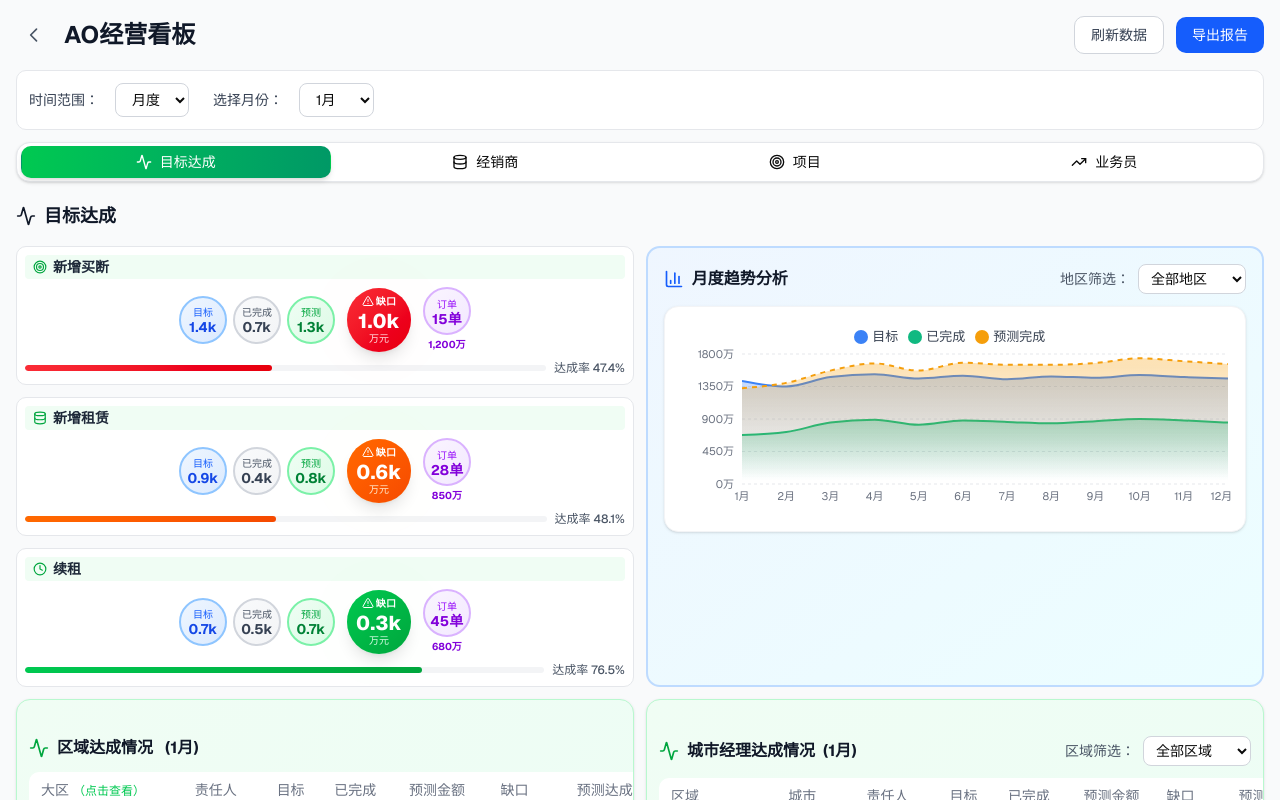
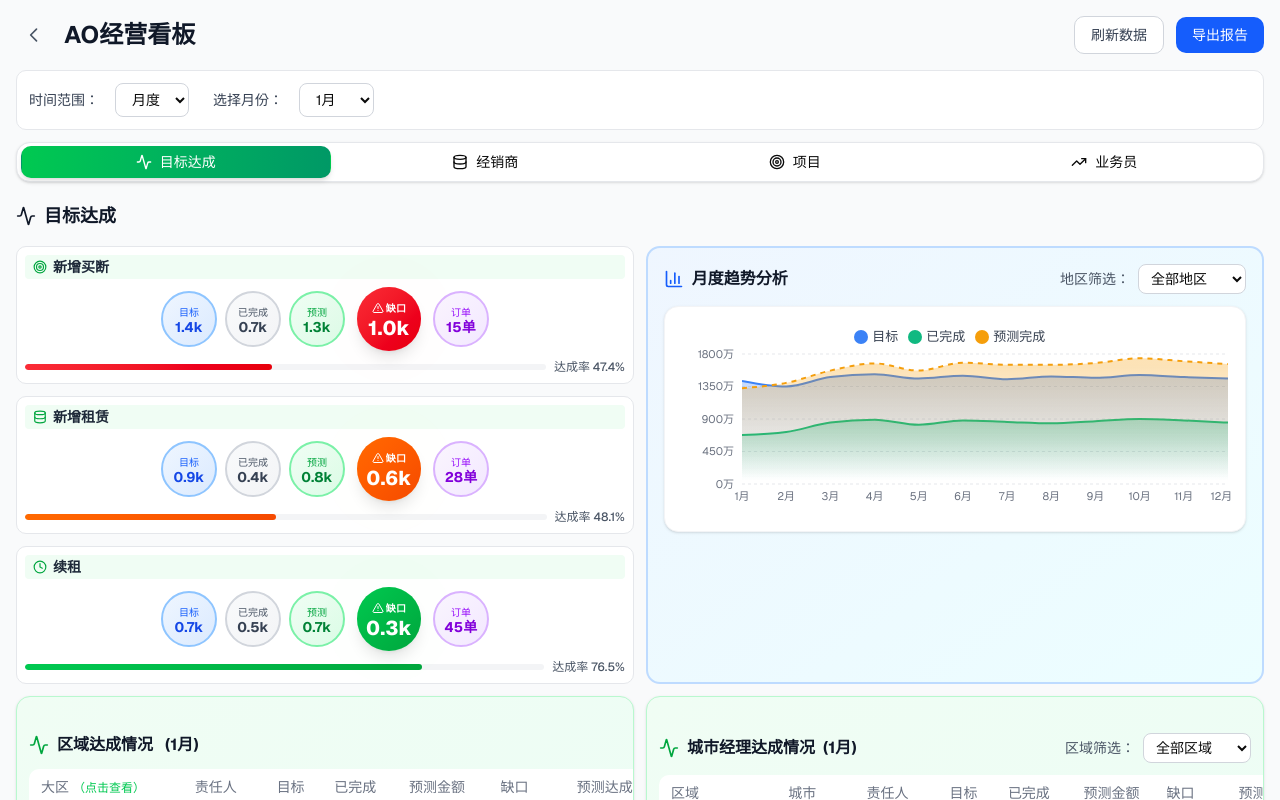
Before and after one commit to navylee1990/coze_jsc, a Next.js app: page /sales in a window 1280 px wide. Shown: the top 800 px of the page. Built offline with nearby package versions, Linux system fonts and the light colour scheme.

Commit message:
refactor: 增大辅助圆环尺寸，简化数值显示

```diff
--- a/src/app/sales/page.tsx
+++ b/src/app/sales/page.tsx
@@ -790,10 +790,10 @@ export default function SalesDashboard() {
               {/* 紧凑圆环布局 - 横向排列 */}
               <div className="flex items-center justify-center gap-2">
                 {/* 左侧小指标组 */}
-                <div className="flex gap-1.5">
+                <div className="flex gap-2">
                   {/* 目标 */}
                   <div className="flex flex-col items-center">
-                    <div className="w-12 h-12 rounded-full bg-gradient-to-br from-blue-50 to-blue-100 border-2 border-blue-300 flex flex-col items-center justify-center">
+                    <div className="w-14 h-14 rounded-full bg-gradient-to-br from-blue-50 to-blue-100 border-2 border-blue-300 flex flex-col items-center justify-center">
                       <div className="text-[10px] text-blue-600 font-medium">目标</div>
                       <div className="text-sm font-bold text-blue-700 leading-none">{(currentRangeData.target / 1000).toFixed(1)}k</div>
                     </div>
@@ -801,7 +801,7 @@ export default function SalesDashboard() {
 
                   {/* 已完成 */}
                   <div className="flex flex-col items-center">
-                    <div className="w-12 h-12 rounded-full bg-gradient-to-br from-gray-50 to-gray-100 border-2 border-gray-300 flex flex-col items-center justify-center">
+                    <div className="w-14 h-14 rounded-full bg-gradient-to-br from-gray-50 to-gray-100 border-2 border-gray-300 flex flex-col items-center justify-center">
                       <div className="text-[10px] text-gray-600 font-medium">已完成</div>
                       <div className="text-sm font-bold text-gray-700 leading-none">{(currentRangeData.completed / 1000).toFixed(1)}k</div>
                     </div>
@@ -809,7 +809,7 @@ export default function SalesDashboard() {
 
                   {/* 预测完成 */}
                   <div className="flex flex-col items-center">
-                    <div className="w-12 h-12 rounded-full bg-gradient-to-br from-green-50 to-green-100 border-2 border-green-300 flex flex-col items-center justify-center">
+                    <div className="w-14 h-14 rounded-full bg-gradient-to-br from-green-50 to-green-100 border-2 border-green-300 flex flex-col items-center justify-center">
                       <div className="text-[10px] text-green-600 font-medium">预测</div>
                       <div className="text-sm font-bold text-green-700 leading-none">{(currentRangeData.predicted / 1000).toFixed(1)}k</div>
                     </div>
@@ -829,7 +829,6 @@ export default function SalesDashboard() {
                       <span className="text-[10px] font-bold text-white uppercase tracking-wide">缺口</span>
                     </div>
                     <div className="text-xl font-extrabold text-white leading-none">{(currentRangeData.gap / 100).toFixed(1)}k</div>
-                    <div className="text-[10px] text-red-100 font-medium">万元</div>
                   </div>
                   {/* 动画光晕 */}
                   <div className="absolute inset-0 rounded-full bg-red-400 animate-ping opacity-20"></div>
@@ -837,11 +836,10 @@ export default function SalesDashboard() {
 
                 {/* 右侧：在手订单 */}
                 <div className="flex flex-col items-center">
-                  <div className="w-12 h-12 rounded-full bg-gradient-to-br from-purple-50 to-purple-100 border-2 border-purple-300 flex flex-col items-center justify-center">
+                  <div className="w-14 h-14 rounded-full bg-gradient-to-br from-purple-50 to-purple-100 border-2 border-purple-300 flex flex-col items-center justify-center">
                     <div className="text-[10px] text-purple-600 font-medium">订单</div>
                     <div className="text-sm font-bold text-purple-700 leading-none">15单</div>
                   </div>
-                  <div className="text-[10px] text-purple-700 font-bold mt-0.5">1,200万</div>
                 </div>
               </div>
 
@@ -873,10 +871,10 @@ export default function SalesDashboard() {
               {/* 紧凑圆环布局 - 横向排列 */}
               <div className="flex items-center justify-center gap-2">
                 {/* 左侧小指标组 */}
-                <div className="flex gap-1.5">
+                <div className="flex gap-2">
                   {/* 目标 */}
                   <div className="flex flex-col items-center">
-                    <div className="w-12 h-12 rounded-full bg-gradient-to-br from-blue-50 to-blue-100 border-2 border-blue-300 flex flex-col items-center justify-center">
+                    <div className="w-14 h-14 rounded-full bg-gradient-to-br from-blue-50 to-blue-100 border-2 border-blue-300 flex flex-col items-center justify-center">
                       <div className="text-[10px] text-blue-600 font-medium">目标</div>
                       <div className="text-sm font-bold text-blue-700 leading-none">{(leaseTimeRangeData[timeRange as keyof typeof leaseTimeRangeData].target / 1000).toFixed(1)}k</div>
                     </div>
@@ -884,7 +882,7 @@ export default function SalesDashboard() {
 
                   {/* 已完成 */}
                   <div className="flex flex-col items-center">
-                    <div className="w-12 h-12 rounded-full bg-gradient-to-br from-gray-50 to-gray-100 border-2 border-gray-300 flex flex-col items-center justify-center">
+                    <div className="w-14 h-14 rounded-full bg-gradient-to-br from-gray-50 to-gray-100 border-2 border-gray-300 flex flex-col items-center justify-center">
                       <div className="text-[10px] text-gray-600 font-medium">已完成</div>
                       <div className="text-sm font-bold text-gray-700 leading-none">{(leaseTimeRangeData[timeRange as keyof typeof leaseTimeRangeData].completed / 1000).toFixed(1)}k</div>
                     </div>
@@ -892,7 +890,7 @@ export default function SalesDashboard() {
 
                   {/* 预测完成 */}
                   <div className="flex flex-col items-center">
-                    <div className="w-12 h-12 rounded-full bg-gradient-to-br from-green-50 to-green-100 border-2 border-green-300 flex flex-col items-center justify-center">
+                    <div className="w-14 h-14 rounded-full bg-gradient-to-br from-green-50 to-green-100 border-2 border-green-300 flex flex-col items-center justify-center">
                       <div className="text-[10px] text-green-600 font-medium">预测</div>
                       <div className="text-sm font-bold text-green-700 leading-none">{(leaseTimeRangeData[timeRange as keyof typeof leaseTimeRangeData].predicted / 1000).toFixed(1)}k</div>
                     </div>
@@ -912,7 +910,6 @@ export default function SalesDashboard() {
                       <span className="text-[10px] font-bold text-white uppercase tracking-wide">缺口</span>
                     </div>
                     <div className="text-xl font-extrabold text-white leading-none">{(leaseTimeRangeData[timeRange as keyof typeof leaseTimeRangeData].gap / 100).toFixed(1)}k</div>
-                    <div className="text-[10px] text-orange-100 font-medium">万元</div>
                   </div>
                   {/* 动画光晕 */}
                   <div className="absolute inset-0 rounded-full bg-orange-400 animate-ping opacity-20"></div>
@@ -920,11 +917,10 @@ export default function SalesDashboard() {
 
                 {/* 右侧：在手订单 */}
                 <div className="flex flex-col items-center">
-                  <div className="w-12 h-12 rounded-full bg-gradient-to-br from-purple-50 to-purple-100 border-2 border-purple-300 flex flex-col items-center justify-center">
+                  <div className="w-14 h-14 rounded-full bg-gradient-to-br from-purple-50 to-purple-100 border-2 border-purple-300 flex flex-col items-center justify-center">
                     <div className="text-[10px] text-purple-600 font-medium">订单</div>
                     <div className="text-sm font-bold text-purple-700 leading-none">{leaseKPI.orders}单</div>
                   </div>
-                  <div className="text-[10px] text-purple-700 font-bold mt-0.5">{leaseKPI.ordersAmount}万</div>
                 </div>
               </div>
 
@@ -957,10 +953,10 @@ export default function SalesDashboard() {
               {/* 紧凑圆环布局 - 横向排列 */}
               <div className="flex items-center justify-center gap-2">
                 {/* 左侧小指标组 */}
-                <div className="flex gap-1.5">
+                <div className="flex gap-2">
                   {/* 目标 */}
                   <div className="flex flex-col items-center">
-                    <div className="w-12 h-12 rounded-full bg-gradient-to-br from-blue-50 to-blue-100 border-2 border-blue-300 flex flex-col items-center justify-center">
+                    <div className="w-14 h-14 rounded-full bg-gradient-to-br from-blue-50 to-blue-100 border-2 border-blue-300 flex flex-col items-center justify-center">
                       <div className="text-[10px] text-blue-600 font-medium">目标</div>
                       <div className="text-sm font-bold text-blue-700 leading-none">{(renewalTimeRangeData[timeRange as keyof typeof renewalTimeRangeData].target / 1000).toFixed(1)}k</div>
                     </div>
@@ -968,7 +964,7 @@ export default function SalesDashboard() {
 
                   {/* 已完成 */}
                   <div className="flex flex-col items-center">
-                    <div className="w-12 h-12 rounded-full bg-gradient-to-br from-gray-50 to-gray-100 border-2 border-gray-300 flex flex-col items-center justify-center">
+                    <div className="w-14 h-14 rounded-full bg-gradient-to-br from-gray-50 to-gray-100 border-2 border-gray-300 flex flex-col items-center justify-center">
                       <div className="text-[10px] text-gray-600 font-medium">已完成</div>
                       <div className="text-sm font-bold text-gray-700 leading-none">{(renewalTimeRangeData[timeRange as keyof typeof renewalTimeRangeData].completed / 1000).toFixed(1)}k</div>
                     </div>
@@ -976,7 +972,7 @@ export default function SalesDashboard() {
 
                   {/* 预测完成 */}
                   <div className="flex flex-col items-center">
-                    <div className="w-12 h-12 rounded-full bg-gradient-to-br from-green-50 to-green-100 border-2 border-green-300 flex flex-col items-center justify-center">
+                    <div className="w-14 h-14 rounded-full bg-gradient-to-br from-green-50 to-green-100 border-2 border-green-300 flex flex-col items-center justify-center">
                       <div className="text-[10px] text-green-600 font-medium">预测</div>
                       <div className="text-sm font-bold text-green-700 leading-none">{(renewalTimeRangeData[timeRange as keyof typeof renewalTimeRangeData].predicted / 1000).toFixed(1)}k</div>
                     </div>
@@ -996,7 +992,6 @@ export default function SalesDashboard() {
                       <span className="text-[10px] font-bold text-white uppercase tracking-wide">缺口</span>
                     </div>
                     <div className="text-xl font-extrabold text-white leading-none">{(renewalTimeRangeData[timeRange as keyof typeof renewalTimeRangeData].gap / 100).toFixed(1)}k</div>
-                    <div className="text-[10px] text-green-100 font-medium">万元</div>
                   </div>
                   {/* 动画光晕 */}
                   <div className="absolute inset-0 rounded-full bg-green-400 animate-ping opacity-20"></div>
@@ -1004,11 +999,10 @@ export default function SalesDashboard() {
 
                 {/* 右侧：在手订单 */}
                 <div className="flex flex-col items-center">
-                  <div className="w-12 h-12 rounded-full bg-gradient-to-br from-purple-50 to-purple-100 border-2 border-purple-300 flex flex-col items-center justify-center">
+                  <div className="w-14 h-14 rounded-full bg-gradient-to-br from-purple-50 to-purple-100 border-2 border-purple-300 flex flex-col items-center justify-center">
                     <div className="text-[10px] text-purple-600 font-medium">订单</div>
                     <div className="text-sm font-bold text-purple-700 leading-none">{renewalKPI.orders}单</div>
                   </div>
-                  <div className="text-[10px] text-purple-700 font-bold mt-0.5">{renewalKPI.ordersAmount}万</div>
                 </div>
               </div>
 
```
